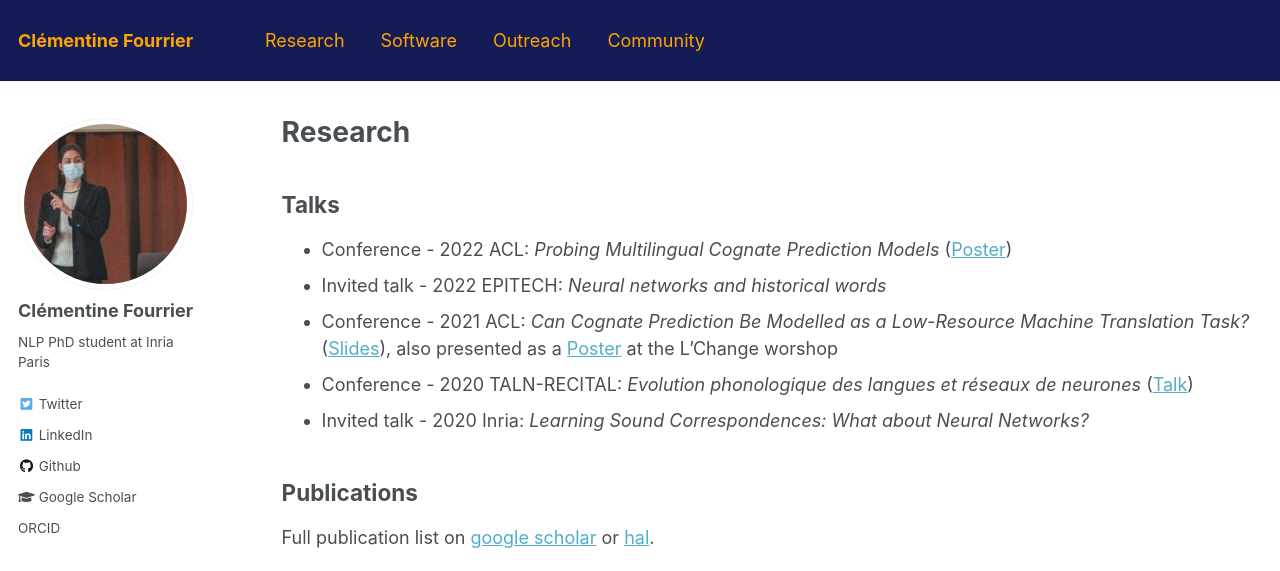
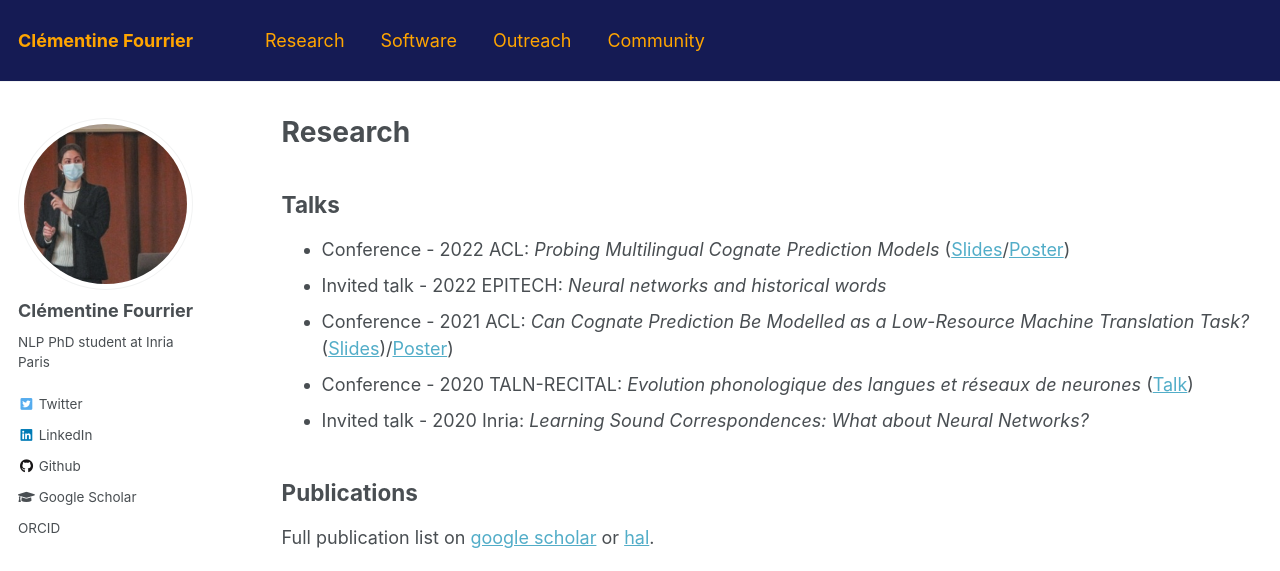
Before and after one commit to clefourrier/clefourrier.github.io, a Jekyll site: the page built from _pages/publications.md, in a window 1280 px wide and 900 px high, cut to the strip 0-571 px from the top of the window. Built offline with Jekyll 4.4.1, drawn with Linux system fonts in a browser that asks for light colours.

Commit message:
Added prez study group

```diff
--- a/_pages/publications.md
+++ b/_pages/publications.md
@@ -6,9 +6,9 @@ author_profile: true
 ---
 
 ## Talks
-- Conference - 2022 ACL: *Probing Multilingual Cognate Prediction Models* ([Poster](ongoing))
+- Conference - 2022 ACL: *Probing Multilingual Cognate Prediction Models* ([Slides](https://d3smihljt9218e.cloudfront.net/lecture/50167/slideshow/ba8877c9f1940912092eefdd62ca952c.pdf)/[Poster](https://d3smihljt9218e.cloudfront.net/lecture/50167/poster_document/194ec242eb7f7f1c58e9da7bc4240eee.pdf))
 - Invited talk - 2022 EPITECH: *Neural networks and historical words*
-- Conference - 2021 ACL: *Can Cognate Prediction Be Modelled as a Low-Resource Machine Translation Task?* ([Slides](https://d3smihljt9218e.cloudfront.net/lecture/26166/slideshow/4a2b9ebbfc0e00f0b33ea5d69cb949f4.pdf)), also presented as a [Poster](https://d3smihljt9218e.cloudfront.net/lecture/26166/poster_document/e107a37a833ef9d91fbb3e04ba658928.pdf) at the L'Change worshop
+- Conference - 2021 ACL: *Can Cognate Prediction Be Modelled as a Low-Resource Machine Translation Task?* ([Slides](https://d3smihljt9218e.cloudfront.net/lecture/26166/slideshow/4a2b9ebbfc0e00f0b33ea5d69cb949f4.pdf))/[Poster](https://d3smihljt9218e.cloudfront.net/lecture/26166/poster_document/e107a37a833ef9d91fbb3e04ba658928.pdf))
 - Conference - 2020 TALN-RECITAL: *Evolution phonologique des langues et réseaux de neurones* ([Talk](https://videos.univ-lorraine.fr/video.php?id=9730))
 - Invited talk - 2020 Inria: *Learning Sound Correspondences: What about Neural Networks?*
 
```
Also changed, not shown: _pages/teaching.md (+1 -0 lines).
